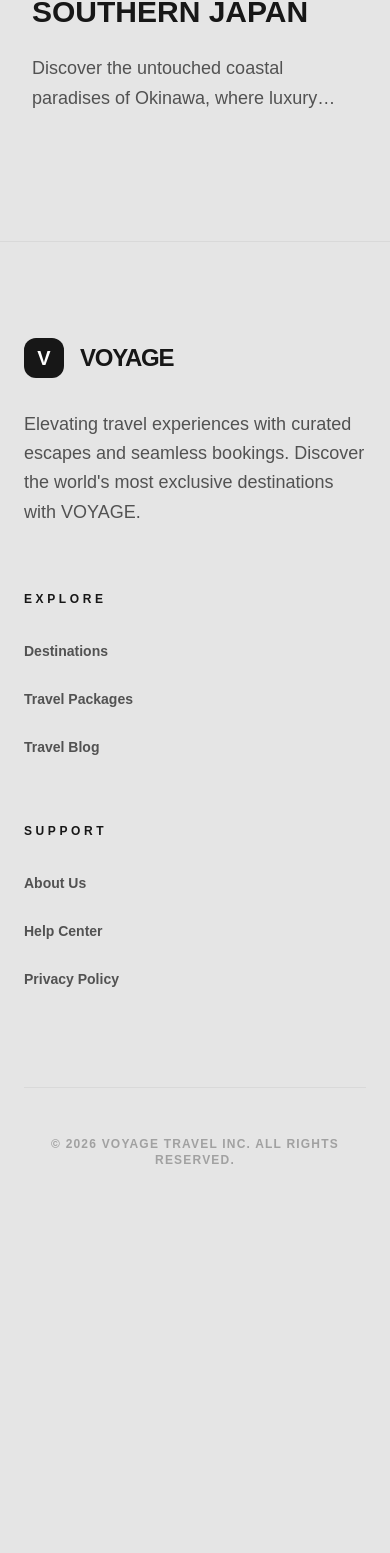
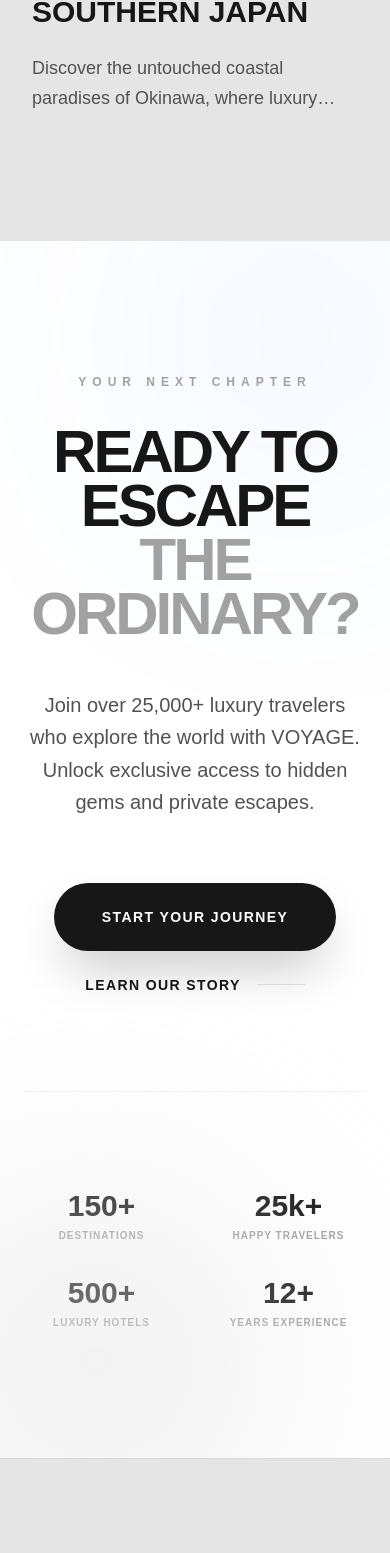
Before and after one commit to Vaibhavdixit1/dollop, a Next.js app: page /blog in a window 390 px wide. Shown: the part 2108-3661 px from the top of the page. Before the commit the page ends 3372 px from the top, so only its background shows below. Built offline with nearby package versions, Linux system fonts and the light colour scheme.

Commit message:
Some changes added more section and CTA

```diff
--- a/app/about/page.tsx
+++ b/app/about/page.tsx
@@ -1,12 +1,13 @@
 import Header from "@/components/Header";
 import Footer from "@/components/Footer";
+import CTA from "@/components/CTA";
 
 export default function AboutPage() {
     return (
         <div className="flex min-h-screen flex-col bg-neutral-200">
             <Header />
-            <main className="flex-grow pt-40 px-6 lg:px-12 pb-20">
-                <div className="mx-auto max-w-4xl">
+            <main className="flex-grow pt-40">
+                <div className="mx-auto max-w-4xl px-6 lg:px-12 pb-20">
                     <span className="text-xs font-black tracking-[0.4em] text-neutral-400 uppercase">Our Story</span>
                     <h1 className="mt-8 text-8xl font-black tracking-tighter text-neutral-900 uppercase">BEYOND <br /> HORIZONS</h1>
                     <div className="mt-16 space-y-12">
@@ -14,6 +15,7 @@ export default function AboutPage() {
                         <p className="text-xl font-medium leading-relaxed text-neutral-600">We search for the hidden, the authentic, and the extraordinary. Each VOYAGE experience is hand-picked to ensure it meets our rigorous standards of design, service, and emotional impact.</p>
                     </div>
                 </div>
+                <CTA />
             </main>
             <Footer />
         </div>
--- a/app/blog/page.tsx
+++ b/app/blog/page.tsx
@@ -1,12 +1,13 @@
 import Header from "@/components/Header";
 import Footer from "@/components/Footer";
+import CTA from "@/components/CTA";
 
 export default function BlogPage() {
     return (
         <div className="flex min-h-screen flex-col bg-neutral-200">
             <Header />
-            <main className="flex-grow pt-40 px-6 lg:px-12 pb-32">
-                <div className="mx-auto max-w-7xl">
+            <main className="flex-grow pt-40">
+                <div className="mx-auto max-w-7xl px-6 lg:px-12 pb-32">
                     <span className="text-xs font-black tracking-[0.4em] text-neutral-400 uppercase">Voyage Journal</span>
                     <h1 className="mt-8 text-8xl font-black tracking-tighter text-neutral-900 uppercase">THE INSIDER <br /> TRAVEL STORIES</h1>
 
@@ -25,6 +26,7 @@ export default function BlogPage() {
                         ))}
                     </div>
                 </div>
+                <CTA />
             </main>
             <Footer />
         </div>
--- a/app/destinations/page.tsx
+++ b/app/destinations/page.tsx
@@ -1,17 +1,19 @@
 import Header from "@/components/Header";
 import Footer from "@/components/Footer";
 import DestinationGrid from "@/components/DestinationGrid";
+import CTA from "@/components/CTA";
 
 export default function DestinationsPage() {
     return (
         <div className="flex min-h-screen flex-col bg-neutral-200">
             <Header />
-            <main className="flex-grow pt-32 pb-20 px-6 lg:px-12">
-                <div className="mx-auto max-w-7xl">
+            <main className="flex-grow pt-32 pb-20">
+                <div className="mx-auto max-w-7xl px-6 lg:px-12">
                     <h1 className="text-8xl font-black tracking-tighter text-neutral-900 uppercase">ALL <br /> DESTINATIONS</h1>
                     <p className="mt-8 max-w-2xl text-xl font-bold text-neutral-500 uppercase tracking-widest leading-relaxed">EXPLORE THE FULL RANGE OF OUR CURATED EXPERIENCES ACROSS THE GLOBE.</p>
                 </div>
                 <DestinationGrid />
+                <CTA />
             </main>
             <Footer />
         </div>
--- a/app/packages/page.tsx
+++ b/app/packages/page.tsx
@@ -1,12 +1,13 @@
 import Header from "@/components/Header";
 import Footer from "@/components/Footer";
+import CTA from "@/components/CTA";
 
 export default function PackagesPage() {
     return (
         <div className="flex min-h-screen flex-col bg-neutral-200">
             <Header />
-            <main className="flex-grow pt-40 px-6 lg:px-12">
-                <div className="mx-auto max-w-7xl">
+            <main className="flex-grow pt-40">
+                <div className="mx-auto max-w-7xl px-6 lg:px-12">
                     <h1 className="text-8xl font-black tracking-tighter text-neutral-900 uppercase">EXCLUSIVE <br /> PACKAGES</h1>
                     <p className="mt-8 max-w-2xl text-xl font-bold text-neutral-500 uppercase tracking-widest leading-relaxed">CURATED DEALS DESIGNED FOR THE ULTIMATE TRAVEL EXPERIENCE.</p>
 
@@ -21,6 +22,9 @@ export default function PackagesPage() {
                         ))}
                     </div>
                 </div>
+                <div className="mt-32">
+                    <CTA />
+                </div>
             </main>
             <Footer />
         </div>
--- a/app/page.tsx
+++ b/app/page.tsx
@@ -1,6 +1,9 @@
 import Header from "@/components/Header";
 import Hero from "@/components/Hero";
 import DestinationGrid from "@/components/DestinationGrid";
+import Features from "@/components/Features";
+import Testimonials from "@/components/Testimonials";
+import CTA from "@/components/CTA";
 import Footer from "@/components/Footer";
 
 export default function Home() {
@@ -9,7 +12,10 @@ export default function Home() {
       <Header />
       <main className="flex-grow">
         <Hero />
+        <Features />
         <DestinationGrid />
+        <Testimonials />
+        <CTA />
       </main>
       <Footer />
     </div>
--- /dev/null
+++ b/components/CTA.tsx
@@ -0,0 +1,50 @@
+'use client';
+
+import Link from 'next/link';
+
+const CTA = () => {
+    return (
+        <section className="relative overflow-hidden bg-white py-32 px-6 lg:px-12">
+            {/* Abstract Background Element */}
+            <div className="absolute -top-24 -right-24 h-96 w-96 rounded-full bg-blue-500/5 blur-[120px]"></div>
+            <div className="absolute -bottom-24 -left-24 h-96 w-96 rounded-full bg-neutral-200/50 blur-[100px]"></div>
+
+            <div className="relative z-10 mx-auto max-w-5xl text-center">
+                <span className="text-xs font-black tracking-[0.5em] text-neutral-400 uppercase">Your Next Chapter</span>
+                <h2 className="mt-8 text-6xl font-black tracking-tighter text-neutral-900 sm:text-7xl md:text-8xl uppercase leading-[0.9]">
+                    READY TO ESCAPE <br />
+                    <span className="text-neutral-400">THE ORDINARY?</span>
+                </h2>
+                <p className="mx-auto mt-12 max-w-2xl text-xl font-medium leading-relaxed text-neutral-600">
+                    Join over 25,000+ luxury travelers who explore the world with VOYAGE. Unlock exclusive access to hidden gems and private escapes.
+                </p>
+                <div className="mt-16 flex flex-col items-center justify-center gap-6 sm:flex-row">
+                    <Link href="/signup" className="group relative overflow-hidden rounded-full bg-neutral-900 px-12 py-6 text-sm font-black uppercase tracking-widest text-white transition-all hover:scale-105 active:scale-95 shadow-2xl">
+                        <span className="relative z-10">Start Your Journey</span>
+                    </Link>
+                    <Link href="/about" className="group flex items-center gap-4 text-sm font-bold uppercase tracking-widest text-neutral-900 transition-all hover:gap-6">
+                        Learn our story
+                        <span className="h-[1px] w-12 bg-black/10 transition-all group-hover:w-16 group-hover:bg-black"></span>
+                    </Link>
+                </div>
+            </div>
+
+            {/* Floating stats */}
+            <div className="mt-24 grid grid-cols-2 gap-8 border-t border-black/5 pt-24 sm:grid-cols-4">
+                {[
+                    { label: 'Destinations', value: '150+' },
+                    { label: 'Happy Travelers', value: '25k+' },
+                    { label: 'Luxury Hotels', value: '500+' },
+                    { label: 'Years Experience', value: '12+' },
+                ].map((stat) => (
+                    <div key={stat.label} className="text-center">
+                        <p className="text-3xl font-black text-neutral-900">{stat.value}</p>
+                        <p className="mt-1 text-[10px] font-black uppercase tracking-widest text-neutral-400">{stat.label}</p>
+                    </div>
+                ))}
+            </div>
+        </section>
+    );
+};
+
+export default CTA;
--- /dev/null
+++ b/components/Features.tsx
@@ -0,0 +1,65 @@
+'use client';
+
+const features = [
+    {
+        title: 'CURATED LUXURY',
+        description: 'Every destination and hotel is hand-picked by our travel experts for its unique design and exceptional service.',
+        icon: '01'
+    },
+    {
+        title: 'PRIVATE ACCESS',
+        description: 'Unlock experiences that aren’t available to the general public, from private museum tours to secret beach dinners.',
+        icon: '02'
+    },
+    {
+        title: 'GLOBAL CONCIERGE',
+        description: 'Our 24/7 support team ensures your journey is seamless, handling everything from transport to last-minute bookings.',
+        icon: '03'
+    },
+    {
+        title: 'BESPOKE DESIGN',
+        description: 'We don’t do cookie-cutter. Every itinerary is tailored to your personal preferences and travel style.',
+        icon: '04'
+    }
+];
+
+const Features = () => {
+    return (
+        <section className="bg-white py-32 px-6 lg:px-12">
+            <div className="mx-auto max-w-7xl">
+                <div className="grid grid-cols-1 lg:grid-cols-2 gap-24 items-start">
+                    <div>
+                        <span className="text-xs font-black tracking-[0.4em] text-neutral-400 uppercase">The Voyage Standard</span>
+                        <h2 className="mt-8 text-6xl font-black tracking-tighter text-neutral-900 sm:text-7xl uppercase leading-none">
+                            REDEFINING <br /> THE WAY <br /> YOU TRAVEL
+                        </h2>
+                        <p className="mt-12 max-w-md text-xl font-medium leading-relaxed text-neutral-600">
+                            We believe that travel is an art form. Our mission is to provide you with the canvas and the tools to create your most memorable masterpieces.
+                        </p>
+                        <div className="mt-16 aspect-square max-w-sm overflow-hidden rounded-[48px]">
+                            <img
+                                src="https://images.unsplash.com/photo-1519046904884-53103b34b206?auto=format&fit=crop&q=80&w=1000"
+                                alt="Luxury Lifestyle"
+                                className="h-full w-full object-cover grayscale hover:grayscale-0 transition-all duration-700"
+                            />
+                        </div>
+                    </div>
+
+                    <div className="grid grid-cols-1 sm:grid-cols-2 gap-12">
+                        {features.map((feature) => (
+                            <div key={feature.title} className="group flex flex-col items-start p-8 rounded-[40px] border border-black/5 bg-neutral-50 transition-all hover:bg-neutral-900 hover:text-white">
+                                <span className="text-4xl font-black tracking-tighter opacity-20 group-hover:opacity-40">{feature.icon}</span>
+                                <h3 className="mt-8 text-2xl font-black tracking-tight">{feature.title}</h3>
+                                <p className="mt-4 text-sm font-medium leading-relaxed opacity-60">
+                                    {feature.description}
+                                </p>
+                            </div>
+                        ))}
+                    </div>
+                </div>
+            </div>
+        </section>
+    );
+};
+
+export default Features;
--- /dev/null
+++ b/components/Testimonials.tsx
@@ -0,0 +1,51 @@
+'use client';
+
+const testimonials = [
+    {
+        quote: "Voyage transformed our honeymoon into a cinematic experience we'll never forget. Every detail was perfection.",
+        author: "Sarah & Mark",
+        role: "Global Travelers",
+        avatar: "https://i.pravatar.cc/150?u=sarah"
+    },
+    {
+        quote: "The private access to the Amalfi coast villas was something I didn't think was possible. Truly world-class.",
+        author: "Julian Chen",
+        role: "Design Architect",
+        avatar: "https://i.pravatar.cc/150?u=julian"
+    }
+];
+
+const Testimonials = () => {
+    return (
+        <section className="bg-neutral-200 py-32 px-6 lg:px-12">
+            <div className="mx-auto max-w-7xl">
+                <div className="flex flex-col items-center text-center">
+                    <span className="text-xs font-black tracking-[0.4em] text-neutral-400 uppercase">Voices of Voyage</span>
+                    <h2 className="mt-8 text-5xl font-black tracking-tighter text-neutral-900 sm:text-6xl uppercase">SHARED MEMORIES</h2>
+                </div>
+
+                <div className="mt-24 grid grid-cols-1 md:grid-cols-2 gap-12">
+                    {testimonials.map((t, i) => (
+                        <div key={i} className="relative rounded-[48px] bg-white p-16 shadow-xl transition-all hover:scale-[1.02]">
+                            <div className="absolute top-10 right-16 text-8xl font-black text-neutral-100 uppercase select-none">"</div>
+                            <p className="relative z-10 text-3xl font-bold leading-tight text-neutral-900 tracking-tight">
+                                {t.quote}
+                            </p>
+                            <div className="mt-12 flex items-center gap-6">
+                                <div className="h-16 w-16 overflow-hidden rounded-2xl grayscale">
+                                    <img src={t.avatar} alt={t.author} className="h-full w-full object-cover" />
+                                </div>
+                                <div className="text-left">
+                                    <p className="text-lg font-black text-neutral-900 uppercase">{t.author}</p>
+                                    <p className="text-sm font-bold text-neutral-400 uppercase tracking-widest">{t.role}</p>
+                                </div>
+                            </div>
+                        </div>
+                    ))}
+                </div>
+            </div>
+        </section>
+    );
+};
+
+export default Testimonials;
```
